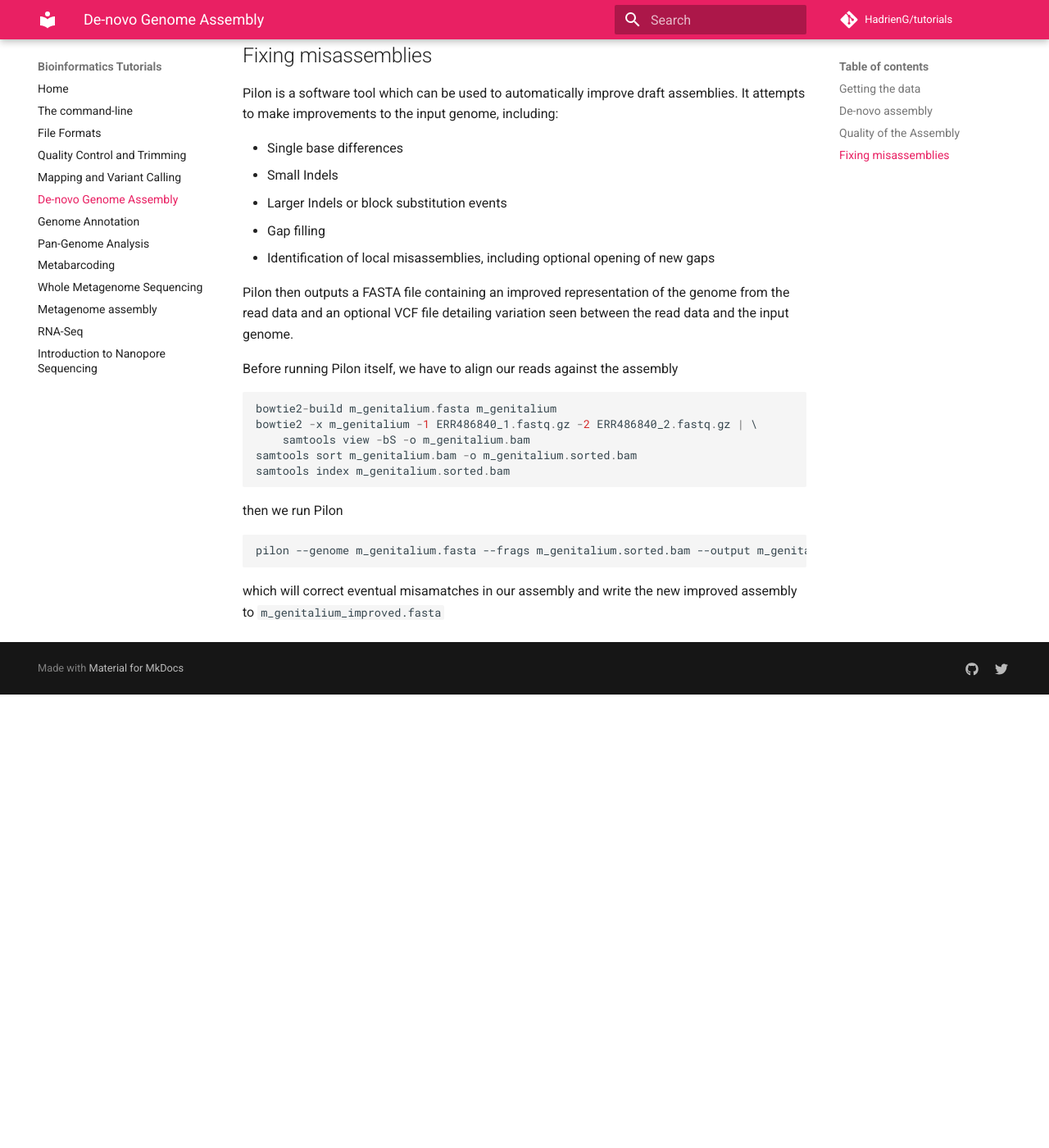
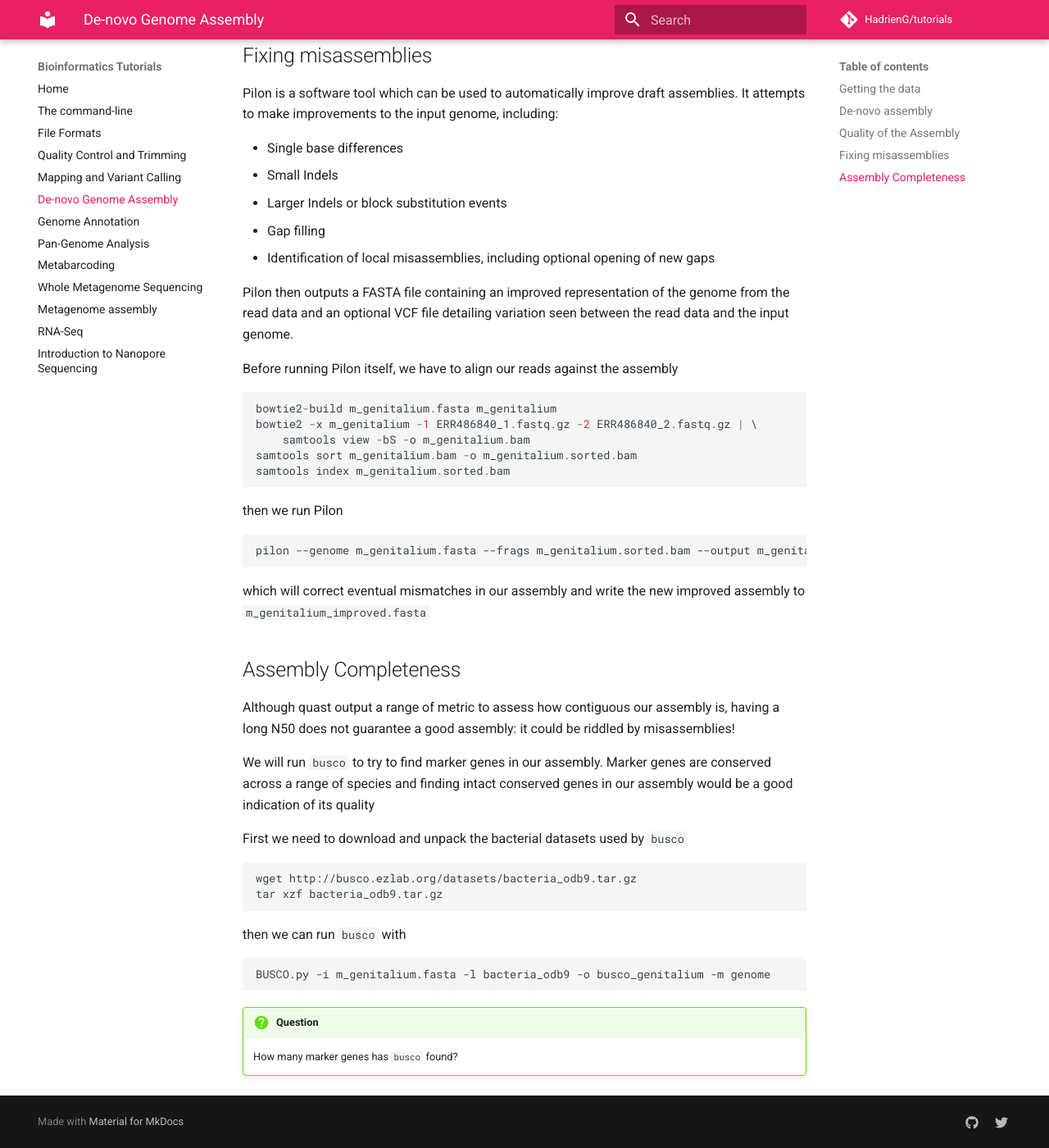
Before and after one commit to HadrienG/tutorials, an MkDocs documentation site: the page built from docs/assembly.md, in a window 1280 px wide and 1400 px high, scrolled down 2540 px. Shown: the whole window at 82% size. Built offline with MkDocs 1.6.1 and Material for MkDocs 9.7.7, drawn with Linux system fonts in a browser that asks for light colours; comment, search, counter and statistics services are not loaded; old or Windows-style settings are respelled for this version of MkDocs; before the commit the page ends 3387 px from its top, so only the background shows below that.

Commit message:
small busco part

````diff
--- a/docs/assembly.md
+++ b/docs/assembly.md
@@ -136,4 +136,26 @@ then we run Pilon
 pilon --genome m_genitalium.fasta --frags m_genitalium.sorted.bam --output m_genitalium_improved
 ```
 
-which will correct eventual misamatches in our assembly and write the new improved assembly to `m_genitalium_improved.fasta`
+which will correct eventual mismatches in our assembly and write the new improved assembly to `m_genitalium_improved.fasta`
+
+## Assembly Completeness
+
+Although quast output a range of metric to assess how contiguous our assembly is, having a long N50 does not guarantee a good assembly: it could be riddled by misassemblies!
+
+We will run `busco` to try to find marker genes in our assembly. Marker genes are conserved across a range of species and finding intact conserved genes in our assembly would be a good indication of its quality
+
+First we need to download and unpack the bacterial datasets used by `busco`
+
+```bash
+wget http://busco.ezlab.org/datasets/bacteria_odb9.tar.gz
+tar xzf bacteria_odb9.tar.gz
+```
+
+then we can run `busco` with
+
+```bash
+BUSCO.py -i m_genitalium.fasta -l bacteria_odb9 -o busco_genitalium -m genome
+```
+
+!!! question
+    How many marker genes has `busco` found?
````
